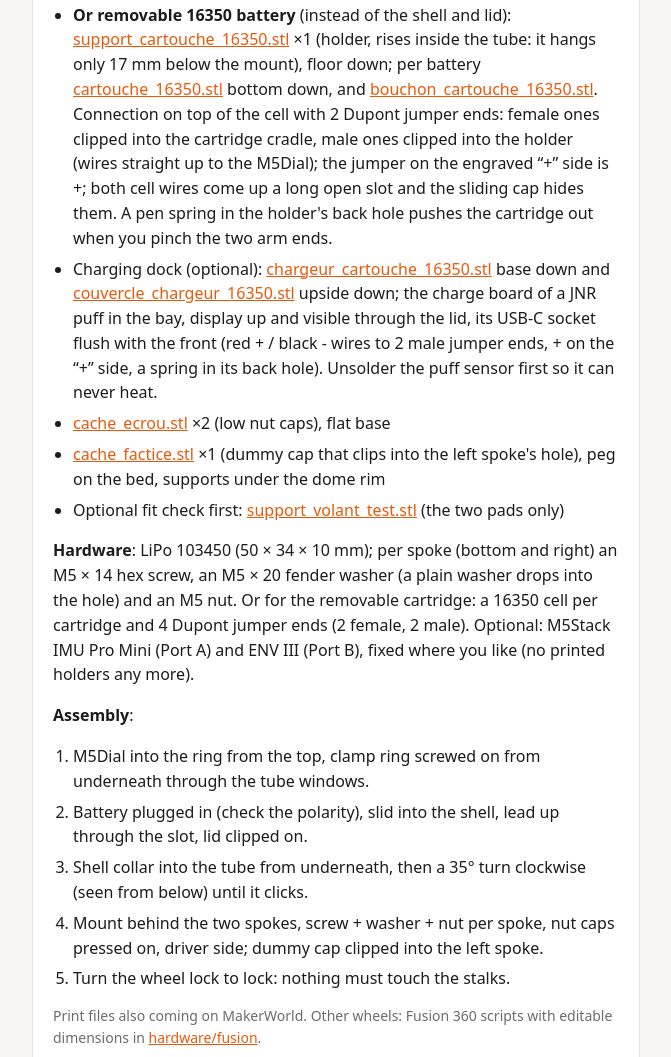
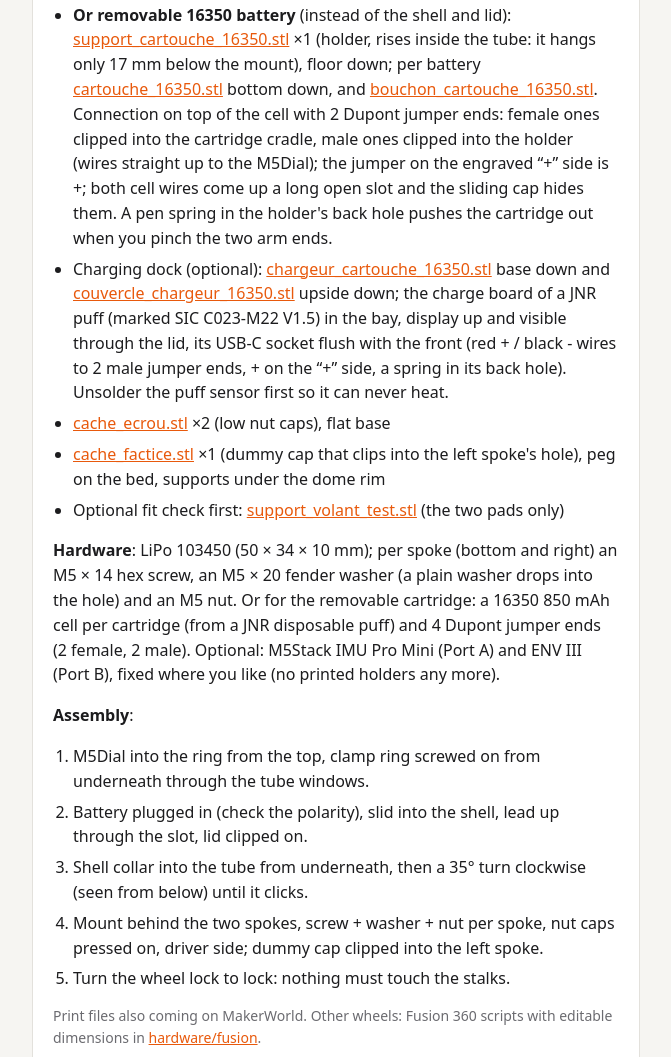
Before and after one commit to poppnn/m5dial-music, a plain HTML site: page docs/index.html in a window 1280 px wide. Shown: the part 2752-3809 px from the top of the page, without its empty margins (304-975 px from the left). Drawn offline with Linux system fonts and the light colour scheme.

Commit message:
Docs: cartridge cell reference (16350 850 mAh from a JNR disposable puff) and charge board reference (SIC C023-M22 V1.5)
Co-Authored-By: Claude Opus 5.5 <noreply@anthropic.com>

```diff
--- a/docs/index.html
+++ b/docs/index.html
@@ -117,12 +117,12 @@
       <li><a href="https://github.com/poppnn/m5dial-music/blob/main/hardware/coque_batterie.stl">coque_batterie.stl</a> ×1 (LiPo battery shell), floor down, no supports; with it print <a href="https://github.com/poppnn/m5dial-music/blob/main/hardware/support_volant_lipo.stl">support_volant_lipo.stl</a> instead of support_volant.stl (bayonet at the tube foot)</li>
       <li><a href="https://github.com/poppnn/m5dial-music/blob/main/hardware/couvercle_batterie.stl">couvercle_batterie.stl</a> ×1 (shell lid), lay it on its flat plate</li>
       <li><strong>Or removable 16350 battery</strong> (instead of the shell and lid): <a href="https://github.com/poppnn/m5dial-music/blob/main/hardware/support_cartouche_16350.stl">support_cartouche_16350.stl</a> ×1 (holder, rises inside the tube: it hangs only 17 mm below the mount), floor down; per battery <a href="https://github.com/poppnn/m5dial-music/blob/main/hardware/cartouche_16350.stl">cartouche_16350.stl</a> bottom down, and <a href="https://github.com/poppnn/m5dial-music/blob/main/hardware/bouchon_cartouche_16350.stl">bouchon_cartouche_16350.stl</a>. Connection on top of the cell with 2 Dupont jumper ends: female ones clipped into the cartridge cradle, male ones clipped into the holder (wires straight up to the M5Dial); the jumper on the engraved “+” side is +; both cell wires come up a long open slot and the sliding cap hides them. A pen spring in the holder's back hole pushes the cartridge out when you pinch the two arm ends.</li>
-      <li>Charging dock (optional): <a href="https://github.com/poppnn/m5dial-music/blob/main/hardware/chargeur_cartouche_16350.stl">chargeur_cartouche_16350.stl</a> base down and <a href="https://github.com/poppnn/m5dial-music/blob/main/hardware/couvercle_chargeur_16350.stl">couvercle_chargeur_16350.stl</a> upside down; the charge board of a JNR puff in the bay, display up and visible through the lid, its USB-C socket flush with the front (red + / black - wires to 2 male jumper ends, + on the “+” side, a spring in its back hole). Unsolder the puff sensor first so it can never heat.</li>
+      <li>Charging dock (optional): <a href="https://github.com/poppnn/m5dial-music/blob/main/hardware/chargeur_cartouche_16350.stl">chargeur_cartouche_16350.stl</a> base down and <a href="https://github.com/poppnn/m5dial-music/blob/main/hardware/couvercle_chargeur_16350.stl">couvercle_chargeur_16350.stl</a> upside down; the charge board of a JNR puff (marked SIC C023-M22 V1.5) in the bay, display up and visible through the lid, its USB-C socket flush with the front (red + / black - wires to 2 male jumper ends, + on the “+” side, a spring in its back hole). Unsolder the puff sensor first so it can never heat.</li>
       <li><a href="https://github.com/poppnn/m5dial-music/blob/main/hardware/cache_ecrou.stl">cache_ecrou.stl</a> ×2 (low nut caps), flat base</li>
       <li><a href="https://github.com/poppnn/m5dial-music/blob/main/hardware/cache_factice.stl">cache_factice.stl</a> ×1 (dummy cap that clips into the left spoke's hole), peg on the bed, supports under the dome rim</li>
       <li>Optional fit check first: <a href="https://github.com/poppnn/m5dial-music/blob/main/hardware/support_volant_test.stl">support_volant_test.stl</a> (the two pads only)</li>
     </ul>
-    <p><strong>Hardware</strong>: LiPo 103450 (50 × 34 × 10 mm); per spoke (bottom and right) an M5 × 14 hex screw, an M5 × 20 fender washer (a plain washer drops into the hole) and an M5 nut. Or for the removable cartridge: a 16350 cell per cartridge and 4 Dupont jumper ends (2 female, 2 male). Optional: M5Stack IMU Pro Mini (Port A) and ENV III (Port B), fixed where you like (no printed holders any more).</p>
+    <p><strong>Hardware</strong>: LiPo 103450 (50 × 34 × 10 mm); per spoke (bottom and right) an M5 × 14 hex screw, an M5 × 20 fender washer (a plain washer drops into the hole) and an M5 nut. Or for the removable cartridge: a 16350 850 mAh cell per cartridge (from a JNR disposable puff) and 4 Dupont jumper ends (2 female, 2 male). Optional: M5Stack IMU Pro Mini (Port A) and ENV III (Port B), fixed where you like (no printed holders any more).</p>
     <p><strong>Assembly</strong>:</p>
     <ol>
       <li>M5Dial into the ring from the top, clamp ring screwed on from underneath through the tube windows.</li>
```
Also changed, not shown: 1 other file.
